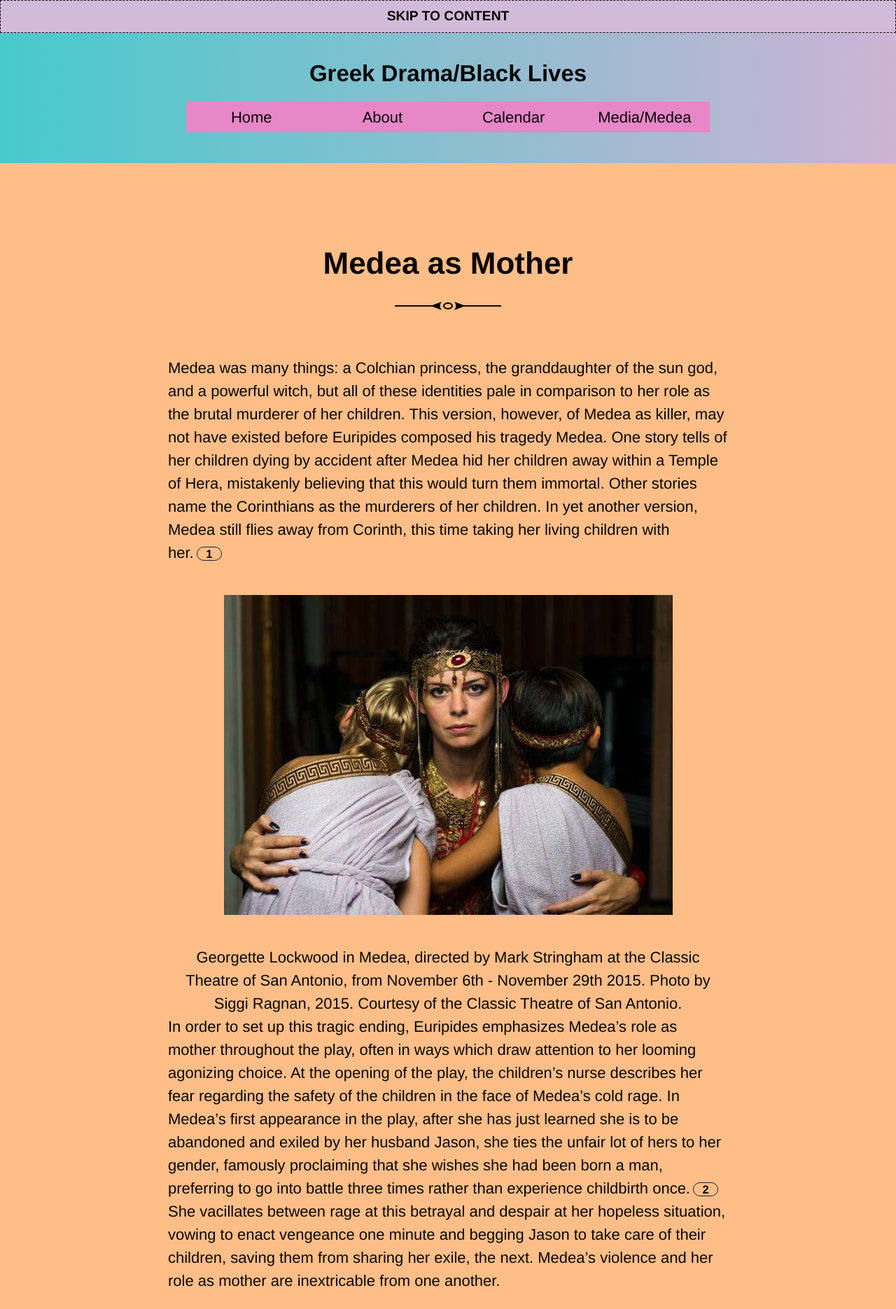
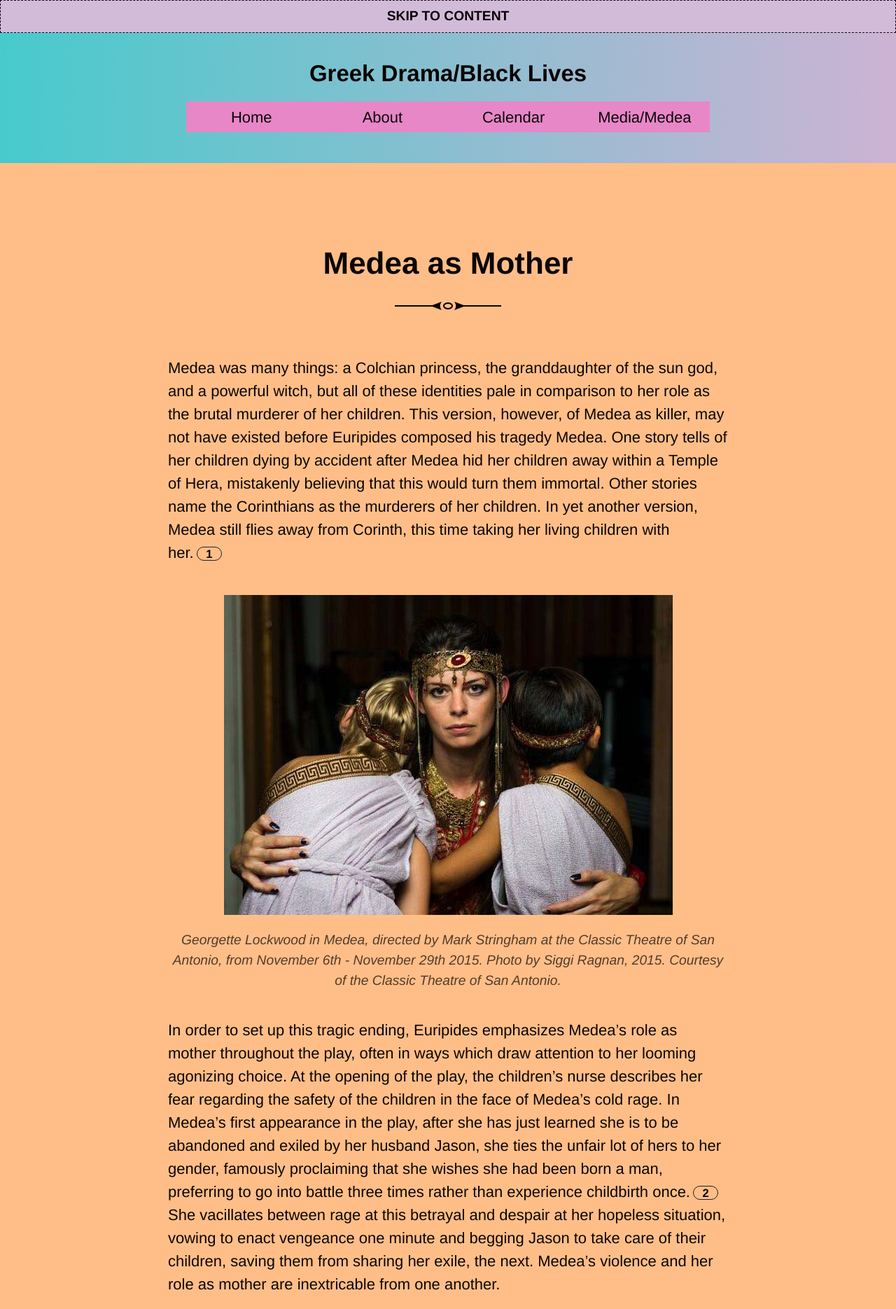
Before and after one commit to digbmc/media-medea, a Jekyll site: the page built from _posts/2023-03-20-medea-as-mother.md, in a window 1280 px wide. Shown: the top 1870 px of the page at 70% size. Built offline with Jekyll 4.4.1, drawn with Linux system fonts in a browser that asks for light colours; some of the changed text lies outside the part shown; grey boxes are pictures that could not be loaded.

Commit message:
fix image formatting

```diff
--- a/_posts/2023-03-20-medea-as-mother.md
+++ b/_posts/2023-03-20-medea-as-mother.md
@@ -10,10 +10,10 @@ Medea was many things: a Colchian princess, the granddaughter of the sun god, an
 
 [^1]: For these versions of the Medea story, see Apollodorus *Library* 1.9.16-28, Pausanias 2.3, and Philostratus *Heroikos* 53.4.
 
-|![Image of Medea and children from a production of *Medea* directed by Mark Stringham.]({{ site.baseurl }}/assets/images/blog2_medea.jpg)|
-|:--:|
-|Georgette Lockwood in Medea, directed by Mark Stringham at the Classic Theatre of San Antonio, from November 6th - November 29th 2015. Photo by Siggi Ragnan, 2015. Courtesy of the Classic Theatre of San Antonio.|
-|:--:|
+<figure>
+  <img src="{{ site.baseurl }}/assets/images/blog2_medea.jpg" alt="Image of Medea and children from a production of *Medea* directed by Mark Stringham."/>
+  <figcaption>Georgette Lockwood in Medea, directed by Mark Stringham at the Classic Theatre of San Antonio, from November 6th - November 29th 2015. Photo by Siggi Ragnan, 2015. Courtesy of the Classic Theatre of San Antonio.</figcaption>
+</figure>
 
 In order to set up this tragic ending, Euripides emphasizes Medea’s role as mother throughout the play, often in ways which draw attention to her looming agonizing choice. At the opening of the play, the children’s nurse describes her fear regarding the safety of the children in the face of Medea’s cold rage. In Medea’s first appearance in the play, after she has just learned she is to be abandoned and exiled by her husband Jason, she ties the unfair lot of hers to her gender, famously proclaiming that she wishes she had been born a man, preferring to go into battle three times rather than experience childbirth once.[^2]  She vacillates between rage at this betrayal and despair at her hopeless situation, vowing to enact vengeance one minute and begging Jason to take care of their children, saving them from sharing her exile, the next. Medea’s violence and her role as mother are inextricable from one another.
 
@@ -22,9 +22,7 @@ In order to set up this tragic ending, Euripides emphasizes Medea’s role as mo
 <figure>
   <img src="{{ site.baseurl }}/assets/images/blog2_vase.png" alt="Image of a red-figure vase depiciting Jason and Medea standing in a temple structure with their childen illustrated below sitting on a couch."/>
   <figcaption>Medea and Jason, with their children alive and well beneath them. Red-figure volute krater: Medea at Eleusis, ca. 340-330 B.C.E. Darius Painter. y1983-13, Princeton Unviersity Art Museums. https://artmuseum.princeton.edu/collections/objects/32749 .</figcaption>
-</figure>[^3]
-
-[^3]: For more information on this vase, refer to this analysis provided by the Princeton University Art Museum: https://artmuseum.princeton.edu/learn/explore/resources/viewers/616845772f361c0018efa1fc
+</figure>
 
 So then we must ask: if Euripides invented the Medea who purposefully slaughters her children, why arrange the play around this empathetic portrait? This narrative choice sets up the great tragedy of Medea’s story, not necessarily the events themselves, but what Medea’s lack of social power forces her to do. In her new Corinthian home, Medea had no political power. As a woman and a foreign woman at that, she lived at the will of her husband, who was easily able to discard her and their children when the opportunity for self-promotion appeared.
 
```
Also changed, not shown: other parts of _posts/2023-03-20-medea-as-mother.md (+1 -0 lines).
